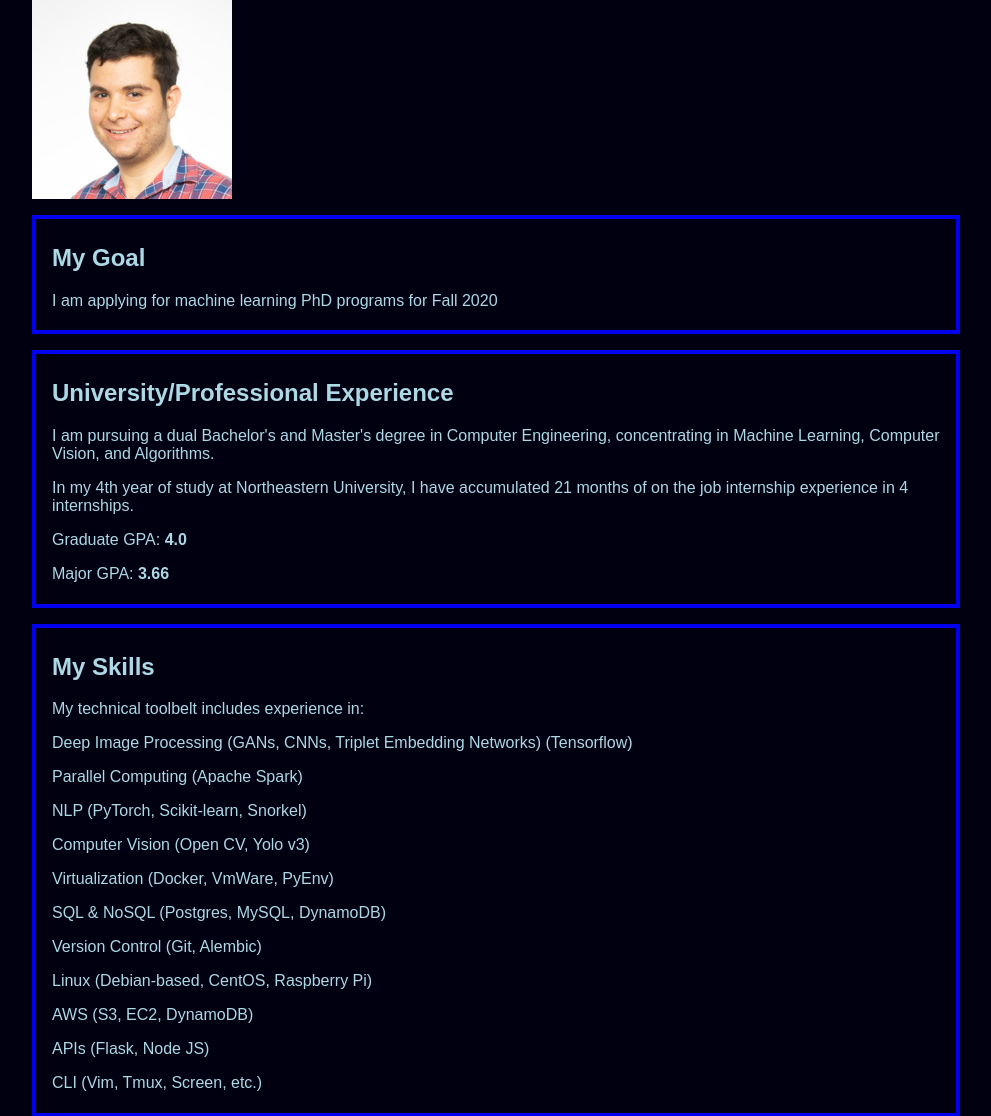
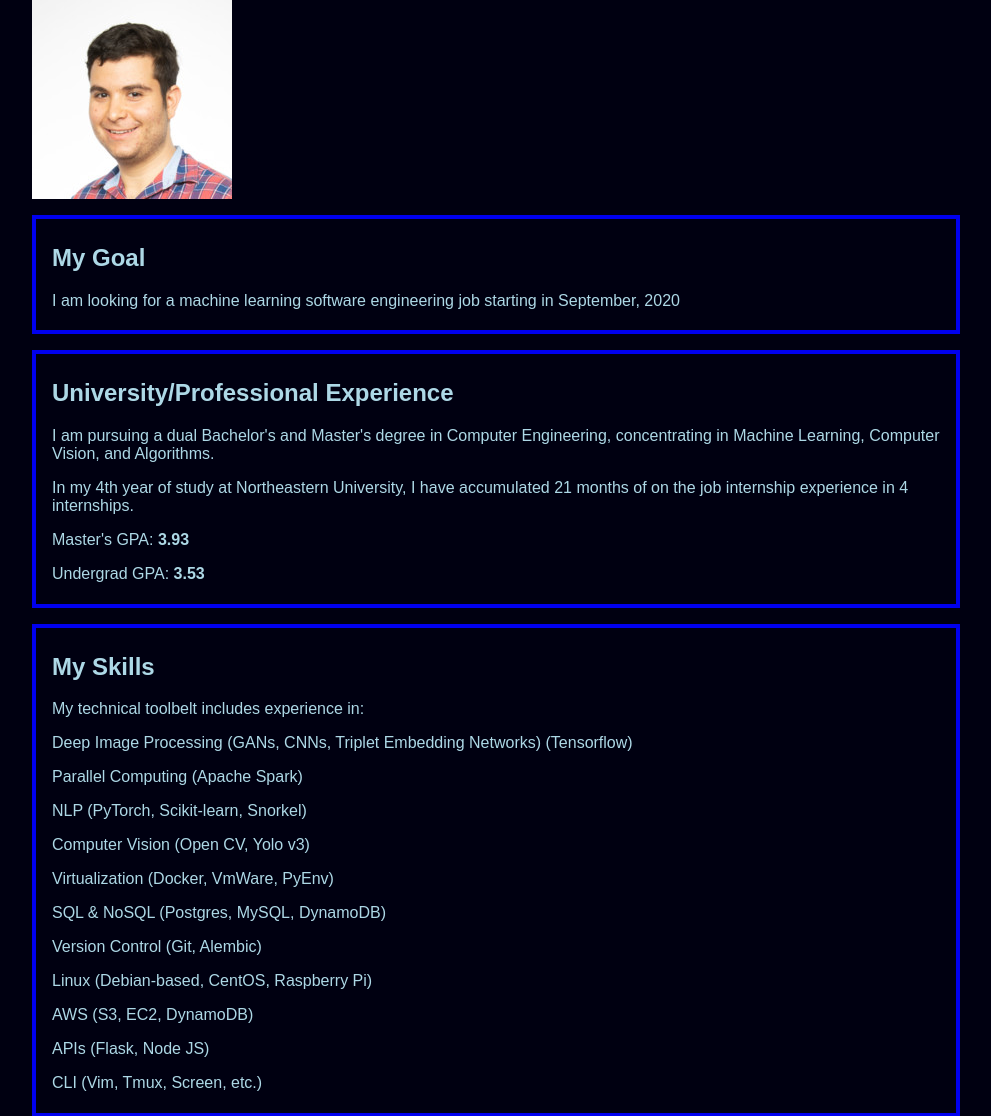
Before and after one commit to SilverEngineered/personal_site, a Flask app: page / in a window 1280 px wide. Shown: the part 81-1197 px from the top of the page, without its empty margins (144-1135 px from the left). Run offline with Flask 2, Linux system fonts and the light colour scheme.

Commit message:
removed phd from goal

```diff
--- a/app/templates/index.html
+++ b/app/templates/index.html
@@ -8,7 +8,7 @@
     <div class="postb">
       <h2> My Goal</h2>
  <p>
-   I am applying for machine learning PhD programs for Fall 2020
+   I am looking for a machine learning software engineering job starting in September, 2020
  </p>
     </div>
     <div class="postb">
@@ -23,10 +23,10 @@
         in 4 internships.
         </p>
         <p>
-       Graduate GPA: <b> 4.0 </b>
+       Master's GPA: <b> 3.93 </b>
        </p>
        <p>
-       Major GPA: <b> 3.66 </b>
+       Undergrad GPA: <b> 3.53 </b>
        </p>
     </div>
     <div class="postb">
```
